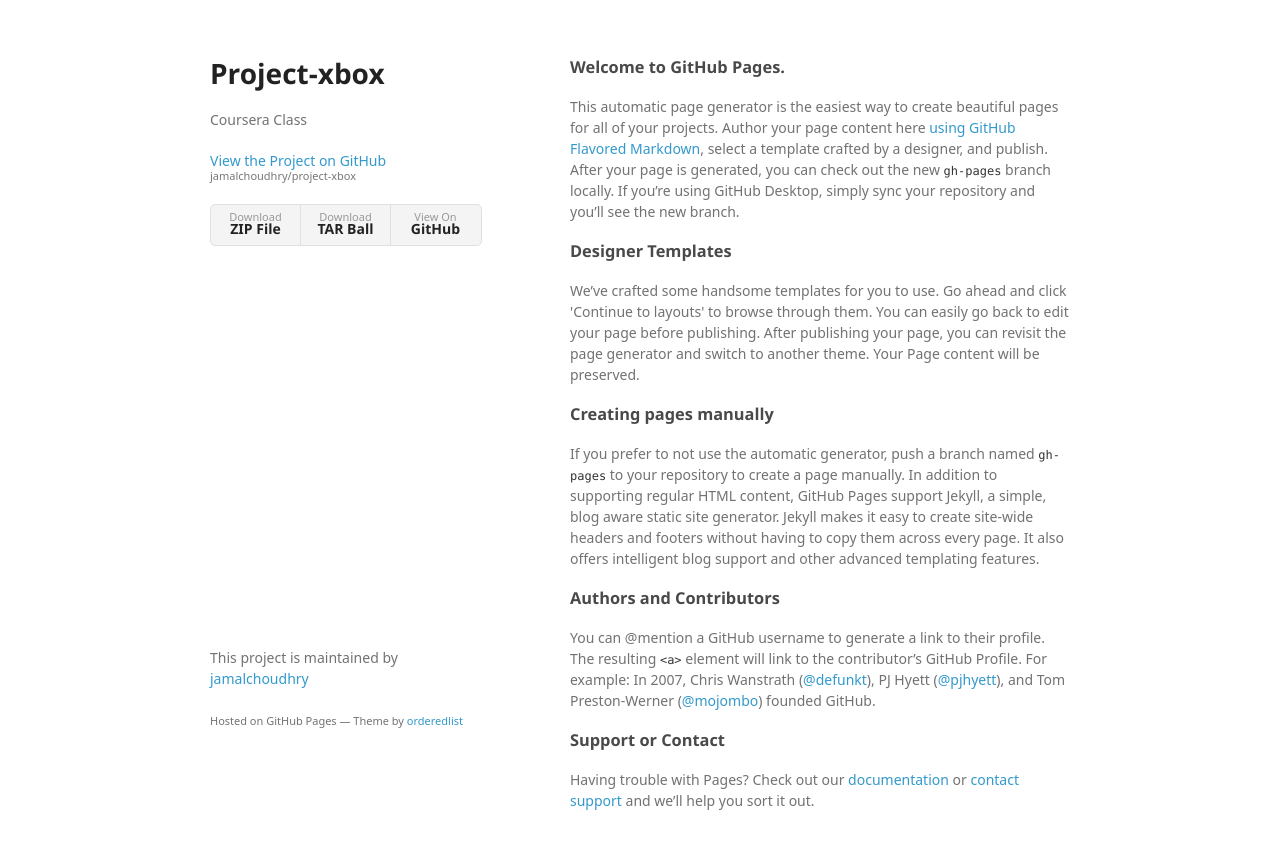
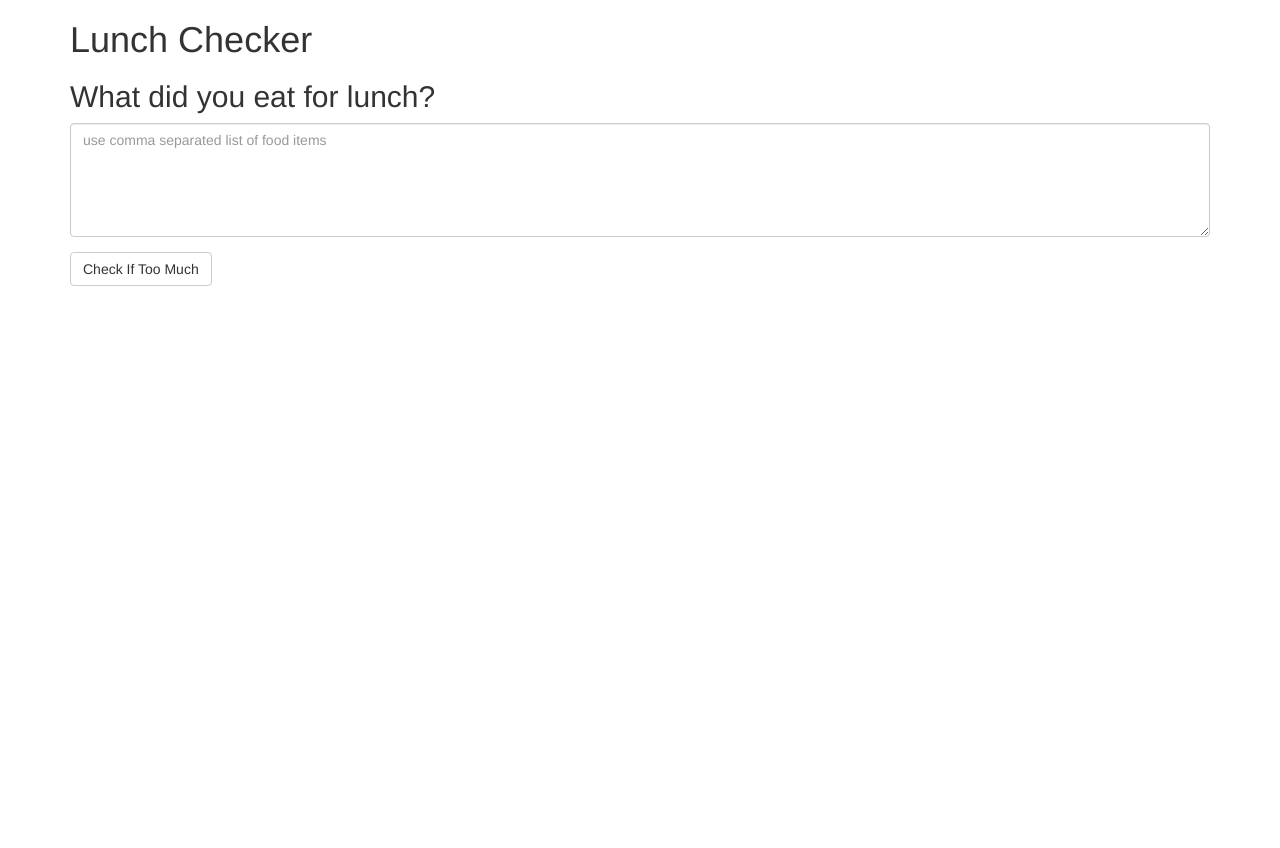
Before and after one commit to jamalchoudhry/project-xbox, a plain HTML site: page index.html in a window 1280 px wide. After the commit the page ends 800 px from the top, so only its background shows below. Drawn offline with Linux system fonts and the light colour scheme; a web font is replaced by a local one.

Commit message:
Update index.html

```diff
--- a/index.html
+++ b/index.html
@@ -1,64 +1,31 @@
 <!doctype html>
 <html>
-  <head>
-    <meta charset="utf-8">
-    <meta http-equiv="X-UA-Compatible" content="chrome=1">
-    <title>Project-xbox by jamalchoudhry</title>
+<head>
+    <title>Lunch Checker</title>
+    <link rel="stylesheet" href="bootstrap.min.css"/>
+    <style>
+    .message { font-size: 1.3em; font-weight: bold; }
+    </style>
+    <script src="angular.min.js"></script>
+    <script src="app.js"></script>
+    <meta name="viewport" content="width=device-width, initial-scale=1">
+</head>
+    <body ng-app="LunchChecker">
+        <div class="container" ng-controller="LunchCheckController">
+            <h1>Lunch Checker</h1>
+            <h2>What did you eat for lunch?</h2>
 
-    <link rel="stylesheet" href="stylesheets/styles.css">
-    <link rel="stylesheet" href="stylesheets/github-light.css">
-    <meta name="viewport" content="width=device-width">
-    <!--[if lt IE 9]>
-    <script src="//html5shiv.googlecode.com/svn/trunk/html5.js"></script>
-    <![endif]-->
-  </head>
-  <body>
-    <div class="wrapper">
-      <header>
-        <h1>Project-xbox</h1>
-        <p>Coursera Class</p>
-
-        <p class="view"><a href="https://github.com/jamalchoudhry/project-xbox">View the Project on GitHub <small>jamalchoudhry/project-xbox</small></a></p>
-
-
-        <ul>
-          <li><a href="https://github.com/jamalchoudhry/project-xbox/zipball/master">Download <strong>ZIP File</strong></a></li>
-          <li><a href="https://github.com/jamalchoudhry/project-xbox/tarball/master">Download <strong>TAR Ball</strong></a></li>
-          <li><a href="https://github.com/jamalchoudhry/project-xbox">View On <strong>GitHub</strong></a></li>
-        </ul>
-      </header>
-      <section>
-        <h3>
-<a id="welcome-to-github-pages" class="anchor" href="#welcome-to-github-pages" aria-hidden="true"><span aria-hidden="true" class="octicon octicon-link"></span></a>Welcome to GitHub Pages.</h3>
-
-<p>This automatic page generator is the easiest way to create beautiful pages for all of your projects. Author your page content here <a href="https://guides.github.com/features/mastering-markdown/">using GitHub Flavored Markdown</a>, select a template crafted by a designer, and publish. After your page is generated, you can check out the new <code>gh-pages</code> branch locally. If you’re using GitHub Desktop, simply sync your repository and you’ll see the new branch.</p>
-
-<h3>
-<a id="designer-templates" class="anchor" href="#designer-templates" aria-hidden="true"><span aria-hidden="true" class="octicon octicon-link"></span></a>Designer Templates</h3>
-
-<p>We’ve crafted some handsome templates for you to use. Go ahead and click 'Continue to layouts' to browse through them. You can easily go back to edit your page before publishing. After publishing your page, you can revisit the page generator and switch to another theme. Your Page content will be preserved.</p>
-
-<h3>
-<a id="creating-pages-manually" class="anchor" href="#creating-pages-manually" aria-hidden="true"><span aria-hidden="true" class="octicon octicon-link"></span></a>Creating pages manually</h3>
-
-<p>If you prefer to not use the automatic generator, push a branch named <code>gh-pages</code> to your repository to create a page manually. In addition to supporting regular HTML content, GitHub Pages support Jekyll, a simple, blog aware static site generator. Jekyll makes it easy to create site-wide headers and footers without having to copy them across every page. It also offers intelligent blog support and other advanced templating features.</p>
-
-<h3>
-<a id="authors-and-contributors" class="anchor" href="#authors-and-contributors" aria-hidden="true"><span aria-hidden="true" class="octicon octicon-link"></span></a>Authors and Contributors</h3>
-
-<p>You can @mention a GitHub username to generate a link to their profile. The resulting <code>&lt;a&gt;</code> element will link to the contributor’s GitHub Profile. For example: In 2007, Chris Wanstrath (<a href="https://github.com/defunkt" class="user-mention">@defunkt</a>), PJ Hyett (<a href="https://github.com/pjhyett" class="user-mention">@pjhyett</a>), and Tom Preston-Werner (<a href="https://github.com/mojombo" class="user-mention">@mojombo</a>) founded GitHub.</p>
-
-<h3>
-<a id="support-or-contact" class="anchor" href="#support-or-contact" aria-hidden="true"><span aria-hidden="true" class="octicon octicon-link"></span></a>Support or Contact</h3>
-
-<p>Having trouble with Pages? Check out our <a href="https://help.github.com/pages">documentation</a> or <a href="https://github.com/contact">contact support</a> and we’ll help you sort it out.</p>
-      </section>
-      <footer>
-        <p>This project is maintained by <a href="https://github.com/jamalchoudhry">jamalchoudhry</a></p>
-        <p><small>Hosted on GitHub Pages &mdash; Theme by <a href="https://github.com/orderedlist">orderedlist</a></small></p>
-      </footer>
-    </div>
-    <script src="javascripts/scale.fix.js"></script>
-
-  </body>
+            <div class="form-group">
+                <textarea id="lunch-menu" rows="5" type="text"
+                       placeholder="use comma separated list of food items"
+                       class="form-control" ng-model="list"></textarea>
+            </div>
+            <div class="form-group">
+                <button class="btn btn-default" ng-click="calcMenu()">Check If Too Much</button>
+            </div>
+            <div class="form-group">
+                {{message}}
+            </div>
+        </div>
+    </body>
 </html>
```
